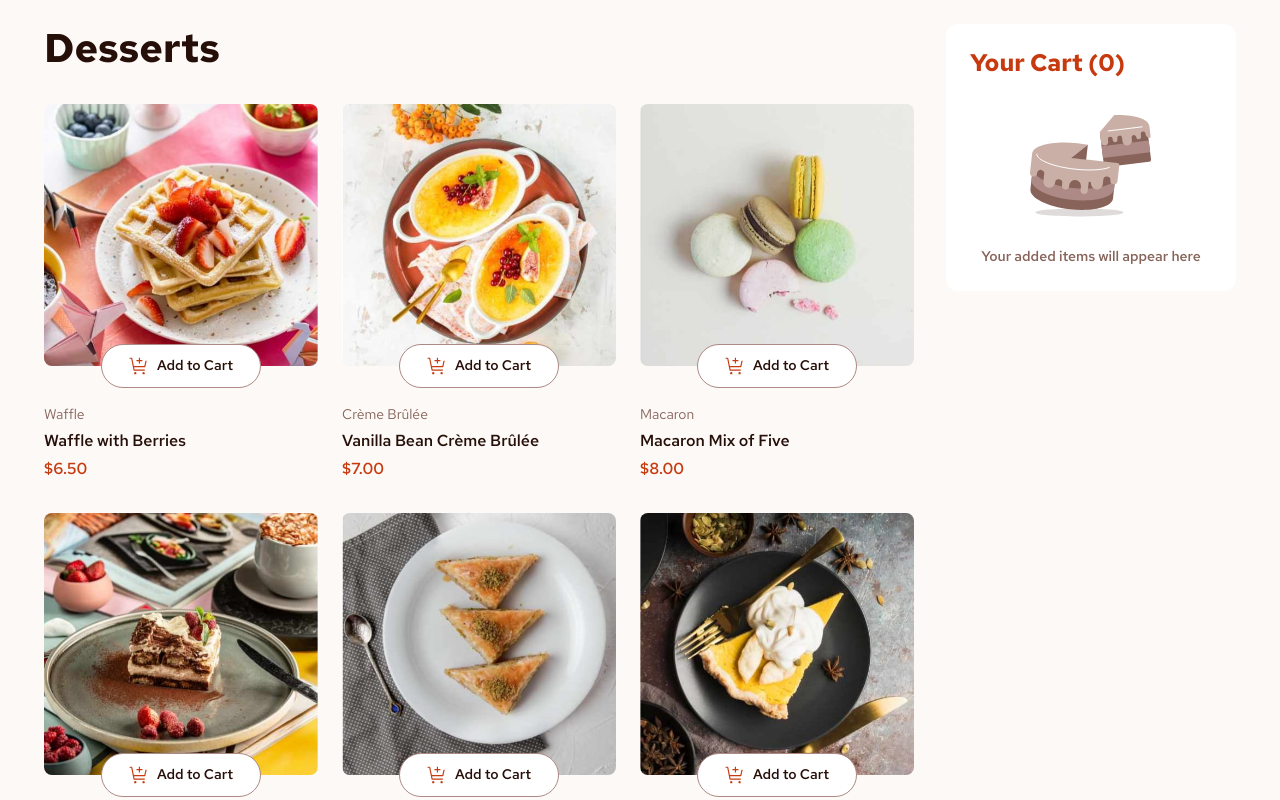
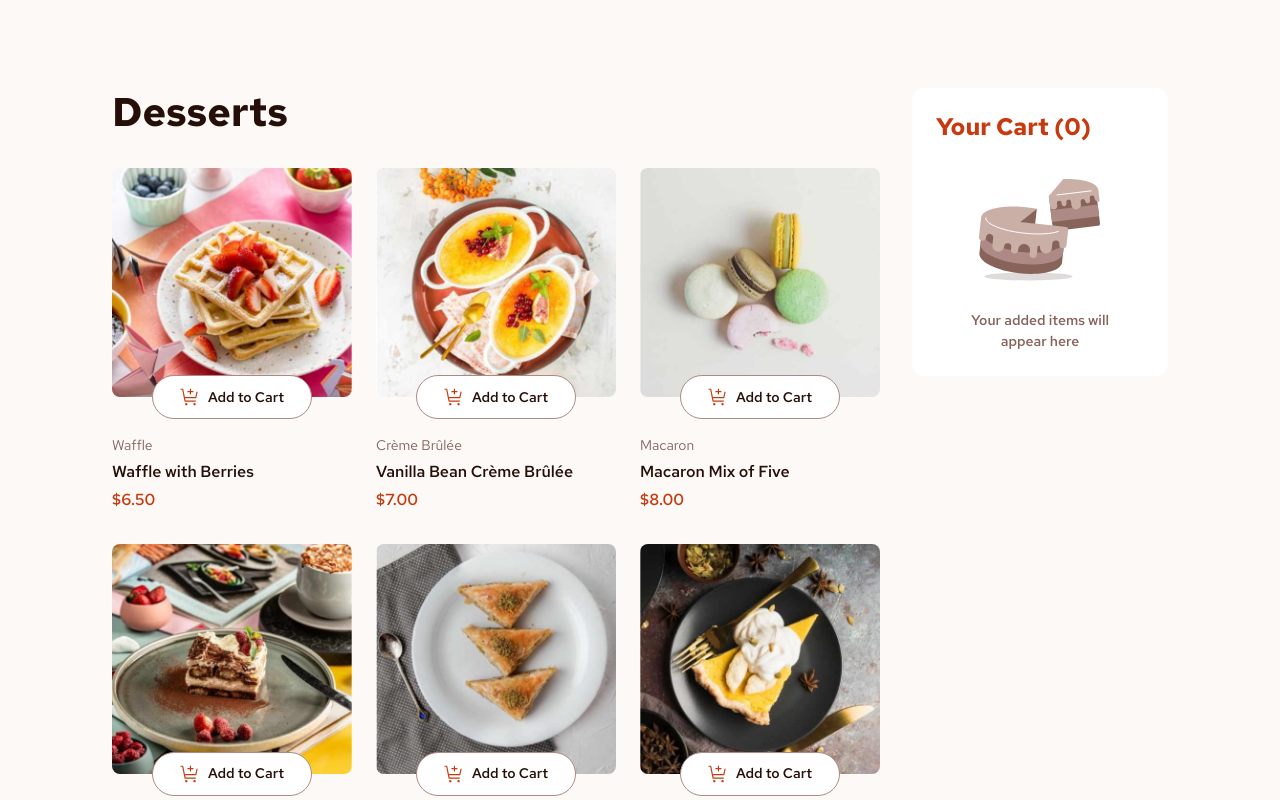
Before and after one commit to Rubendvb/product-list-with-cart-main, a React (Vite) app: page / in a window 1280 px wide. Shown: the top 800 px of the page. Built offline with nearby package versions, Linux system fonts and the light colour scheme.

Commit message:
fix padding

```diff
--- a/src/App.scss
+++ b/src/App.scss
@@ -2,14 +2,19 @@
 @use './styles/mixins' as *;
 
 .page {
-  max-width: 124rem;
+  max-width: 144rem;
   margin: 0 auto;
   padding: $spacing-24;
+
+  @media screen and (min-width: 768px) {
+    padding: 4rem;
+  }
 
   @media screen and (min-width: 1024px) {
     display: grid;
     grid-template-columns: 3fr 1fr;
     gap: 3.2rem;
+    padding: 8.8rem 11.2rem;
   }
 
   .main {
```
